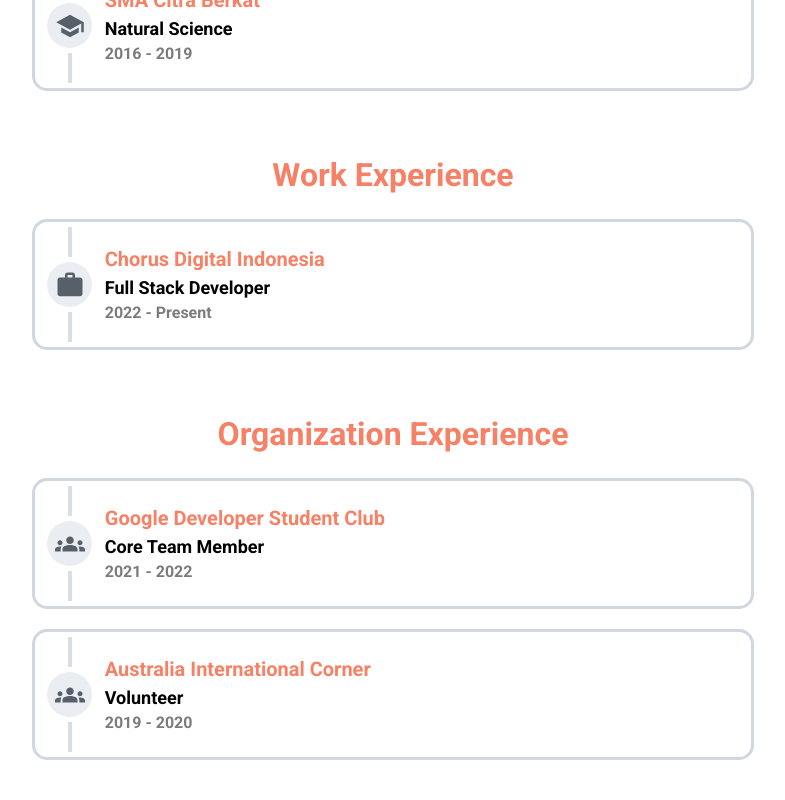
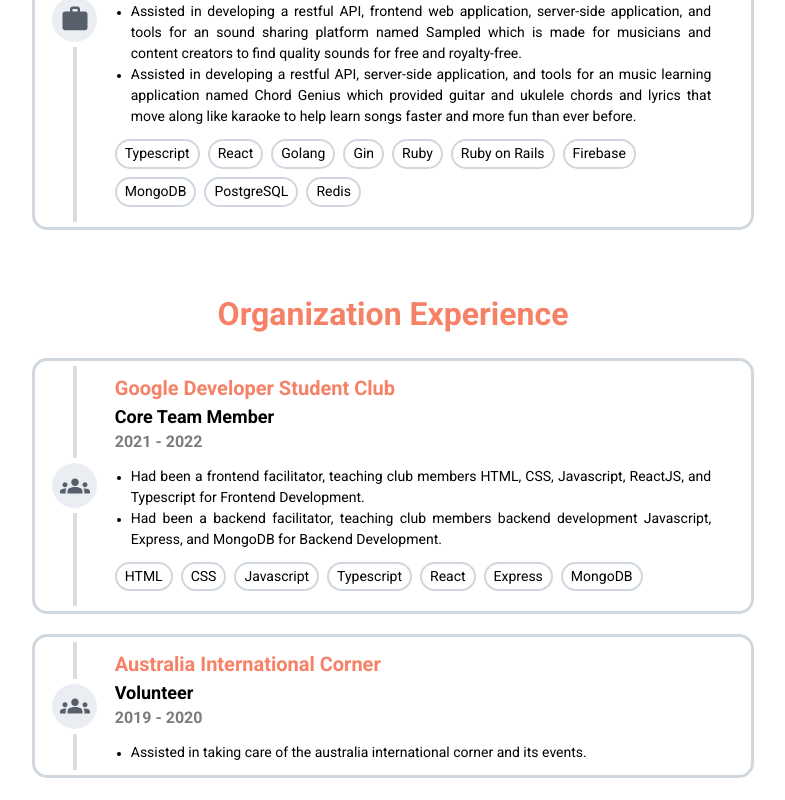
Before and after one commit to jordyf15/portfolio, a React (Create React App) app: page / in a window 1280 px wide. Shown: the part 940-1740 px from the top of the page, without its empty margins (247-1032 px from the left). Built offline with nearby package versions, Linux system fonts and the light colour scheme.

Commit message:
- added points and technologies for History to show more details

```diff
--- a/src/datas/en/historyData.ts
+++ b/src/datas/en/historyData.ts
@@ -1,6 +1,6 @@
 import History from "../../models/History";
 
-export const educationHistoryEN: Array<History> = [
+export const educationHistoryEN: History[] = [
   {
     id: "history-education-1",
     institution: "Bina Nusantara University",
@@ -17,23 +17,53 @@ export const educationHistoryEN: Array<History> = [
   },
 ];
 
-export const workHistoryEN: Array<History> = [
+export const workHistoryEN: History[] = [
   {
     id: "history-work-1",
     institution: "Chorus Digital Indonesia",
     category: "Work",
     role: "Full Stack Developer",
     date: "2022 - Present",
+    points: [
+      "Assisted in developing restful APIs and frontend web applications for an online shop management system named Autobos that is integrated to multiple marketplaces in Indonesia and provided a more efficient process to handle orders which descreased operational cost and increased time efficiency.",
+      "Assisted in developing a restful API, frontend web application, server-side application, and tools for an sound sharing platform named Sampled which is made for musicians and content creators to find quality sounds for free and royalty-free.",
+      "Assisted in developing a restful API, server-side application, and tools for an music learning application named Chord Genius which provided guitar and ukulele chords and lyrics that move along like karaoke to help learn songs faster and more fun than ever before.",
+    ],
+    technologies: [
+      "Typescript",
+      "React",
+      "Golang",
+      "Gin",
+      "Ruby",
+      "Ruby on Rails",
+      "Firebase",
+      "MongoDB",
+      "PostgreSQL",
+      "Redis",
+    ],
   },
 ];
 
-export const organizationHistoryEN: Array<History> = [
+export const organizationHistoryEN: History[] = [
   {
     id: "history-organization-1",
     institution: "Google Developer Student Club",
     category: "Organization",
     role: "Core Team Member",
     date: "2021 - 2022",
+    points: [
+      "Had been a frontend facilitator, teaching club members HTML, CSS, Javascript, ReactJS, and Typescript for Frontend Development.",
+      "Had been a backend facilitator, teaching club members backend development Javascript, Express, and MongoDB for Backend Development.",
+    ],
+    technologies: [
+      "HTML",
+      "CSS",
+      "Javascript",
+      "Typescript",
+      "React",
+      "Express",
+      "MongoDB",
+    ],
   },
   {
     id: "history-organization-2",
@@ -41,5 +71,8 @@ export const organizationHistoryEN: Array<History> = [
     category: "Organization",
     role: "Volunteer",
     date: "2019 - 2020",
+    points: [
+      "Assisted in taking care of the australia international corner and its events.",
+    ],
   },
 ];
--- a/src/datas/jp/historyData.ts
+++ b/src/datas/jp/historyData.ts
@@ -1,6 +1,6 @@
 import History from "../../models/History";
 
-export const educationHistoryJP: Array<History> = [
+export const educationHistoryJP: History[] = [
   {
     id: "history-education-1",
     institution: "ビナヌサンタラ大学",
@@ -17,23 +17,53 @@ export const educationHistoryJP: Array<History> = [
   },
 ];
 
-export const workHistoryJP: Array<History> = [
+export const workHistoryJP: History[] = [
   {
     id: "history-work-1",
     institution: "コーラスデジタルインドネシア",
     category: "Work",
     role: "フルスタックデベロッパー",
     date: "2022年 - 現在",
+    points: [
+      "インドネシアの複数のマーケットプレイスに統合されたAutobosというオンラインショップ管理システムのレストフルAPIとフロントエンドウェブアプリケーションの開発を手伝い、より効率的な注文処理プロセスを提供することで、運用コストを削減し、時間効率を向上させた。",
+      "ミュージシャンやコンテンツクリエイターがロイヤリティフリーで良質なサウンドを入手できるサウンド共有プラットフォーム「Sampled」のレストフルAPI、フロントエンドWebアプリケーション、サーバーサイドアプリケーション、ツールの開発を手伝いました。",
+      "前より早くて楽しく曲を学ぶのためにカラオケのように流れるギターとウクレレのコードと歌詞を提供する音楽学習アプリケーション「Chord Genius」のレストフルAPI、サーバーサイドアプリケーション、ツールの開発を手伝いました。",
+    ],
+    technologies: [
+      "Typescript",
+      "React",
+      "Golang",
+      "Gin",
+      "Ruby",
+      "Ruby on Rails",
+      "Firebase",
+      "MongoDB",
+      "PostgreSQL",
+      "Redis",
+    ],
   },
 ];
 
-export const organizationHistoryJP: Array<History> = [
+export const organizationHistoryJP: History[] = [
   {
     id: "history-organization-1",
     institution: "グーグルデベロッパーの学生クラブ",
     category: "Organization",
     role: "コアチームメンバー",
     date: "2021年 - 2022年",
+    points: [
+      "フロントエンドのファシリテーターとして、クラブのメンバーにフロントエンド開発のための HTML、CSS、JavaScript、ReactJS、Typescript を教えました。",
+      "バックエンドのファシリテーターとして、クラブのメンバーにバックエンド開発のための Javascript、Express、MongoDB を教えました。",
+    ],
+    technologies: [
+      "HTML",
+      "CSS",
+      "Javascript",
+      "Typescript",
+      "React",
+      "Express",
+      "MongoDB",
+    ],
   },
   {
     id: "history-organization-2",
@@ -41,5 +71,8 @@ export const organizationHistoryJP: Array<History> = [
     category: "Organization",
     role: "ボランティア",
     date: "2019年 - 2020年",
+    points: [
+      "オーストラリア・インターナショナル・コーナーとそのイベントの世話を手伝いました。",
+    ],
   },
 ];
--- a/src/pages/home-page/HistoryItem.tsx
+++ b/src/pages/home-page/HistoryItem.tsx
@@ -24,8 +24,14 @@ const HistoryItem = ({ history }: HistoryItemProp) => {
         borderStyle: "solid",
         borderColor: "border",
       }}
+      pr={{ xs: 2, sm: 5 }}
     >
-      <Stack direction="column" width="70px" alignItems="center">
+      <Stack
+        px={{ xs: 1.5, sm: 5 }}
+        direction="column"
+        width="70px"
+        alignItems="center"
+      >
         <Pipe sx={{ mt: "5px" }} />
         <Stack
           bgcolor="historyBackground"
@@ -48,7 +54,8 @@ const HistoryItem = ({ history }: HistoryItemProp) => {
         </Stack>
         <Pipe sx={{ mb: "5px" }} />
       </Stack>
-      <Stack direction="column" justifyContent="center">
+      <Stack direction="column" justifyContent="center" py={1.5} spacing={1.5}>
+        <Stack>
           <Typography
             sx={{
               fontSize: {
@@ -89,6 +96,53 @@ const HistoryItem = ({ history }: HistoryItemProp) => {
             {history.date}
           </Typography>
         </Stack>
+        {history.points?.length && (
+          <Box component="ul" pl={2}>
+            {history.points?.map((point) => (
+              <Typography
+                color="secondary.main"
+                textAlign="justify"
+                fontSize={{ xs: "12px", sm: "14px" }}
+                component="li"
+                sx={{
+                  "::marker": {
+                    fontSize: "12px",
+                  },
+                }}
+              >
+                {point}
+              </Typography>
+            ))}
+          </Box>
+        )}
+        {history.technologies?.length && (
+          <Stack flexWrap="wrap" direction="row">
+            {history.technologies?.map((technology) => (
+              <Stack
+                alignItems="center"
+                justifyContent="center"
+                px={1}
+                py={0.3}
+                mb={1}
+                mr={1}
+                sx={{
+                  borderWidth: "2px",
+                  borderStyle: "solid",
+                  borderColor: "border",
+                  borderRadius: "25px",
+                }}
+              >
+                <Typography
+                  fontSize={{ xs: "12px", sm: "14px" }}
+                  color="secondary.main"
+                >
+                  {technology}
+                </Typography>
+              </Stack>
+            ))}
+          </Stack>
+        )}
+      </Stack>
     </Stack>
   );
 };
@@ -98,8 +152,9 @@ const Pipe = (props: BoxProps) => {
     <Box
       bgcolor="historyPillar"
       width="4px"
+      flexGrow={1}
       sx={{
-        height: {
+        minHeight: {
           xs: "25px",
           sm: "30px",
         },
--- a/src/pages/home-page/index.tsx
+++ b/src/pages/home-page/index.tsx
@@ -108,12 +108,6 @@ const HomePage = () => {
       </Typography>
       <SkillList skillList={skills} skillTitle="title.skill" />
       <HistoryList
-        historyList={
-          language === "en" ? educationHistoryEN : educationHistoryJP
-        }
-        historyTitle="title.educationHistory"
-      />
-      <HistoryList
         historyList={language === "en" ? workHistoryEN : workHistoryJP}
         historyTitle="title.workExperience"
       />
@@ -122,6 +116,12 @@ const HomePage = () => {
           language === "en" ? organizationHistoryEN : organizationHistoryJP
         }
         historyTitle="title.organizationExperience"
+      />
+      <HistoryList
+        historyList={
+          language === "en" ? educationHistoryEN : educationHistoryJP
+        }
+        historyTitle="title.educationHistory"
       />
       <CertificationList
         certificationTitle="title.technicalCertification"
```
Also changed, not shown: src/models/History.ts (+18 -0 lines). Lines whose indentation alone changed are shown as unchanged.
